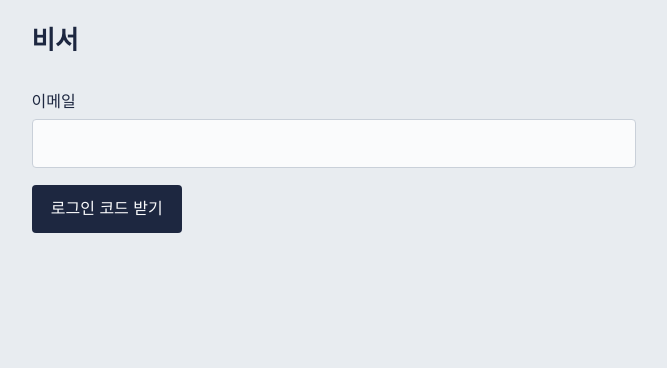
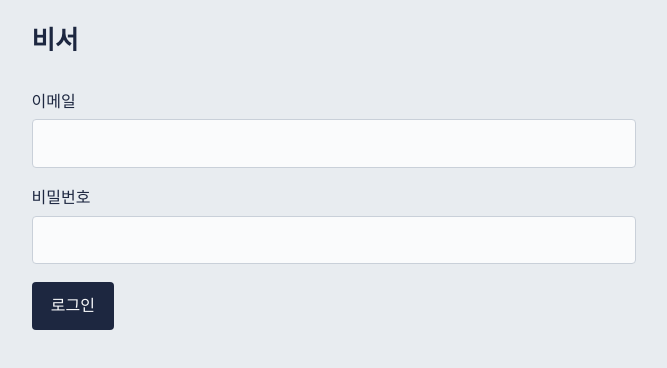
Before and after one commit to minchan-97/secretary, a Next.js app: page /login in a window 1280 px wide. Shown: the top 368 px of the page, without its empty margins (306-973 px from the left). Built offline with nearby package versions, Linux system fonts and the light colour scheme; a web font is replaced by a local one.

Commit message:
Update page.tsx

```diff
--- a/app/login/page.tsx
+++ b/app/login/page.tsx
@@ -4,47 +4,25 @@ import { useState } from 'react';
 import { useRouter } from 'next/navigation';
 import { createClient } from '@/lib/supabase/client';
 
-// 링크 대신 6자리 코드로 로그인한다.
-// 폰에서 홈 화면 앱(PWA)으로 쓸 때, 메일 앱이 링크를 다른 브라우저로 열어
-// 로그인이 풀리는 문제를 피하기 위해서다.
 export default function LoginPage() {
   const router = useRouter();
-  const [step, setStep] = useState<'email' | 'code'>('email');
   const [email, setEmail] = useState('');
-  const [code, setCode] = useState('');
+  const [password, setPassword] = useState('');
   const [busy, setBusy] = useState(false);
   const [error, setError] = useState<string | null>(null);
 
-  async function sendCode(e: React.FormEvent) {
+  async function signIn(e: React.FormEvent) {
     e.preventDefault();
     setBusy(true);
     setError(null);
     const supabase = createClient();
-    const { error } = await supabase.auth.signInWithOtp({
+    const { error } = await supabase.auth.signInWithPassword({
       email: email.trim(),
-      options: { shouldCreateUser: false },
+      password,
     });
     setBusy(false);
     if (error) {
-      setError('코드를 보내지 못했습니다. 등록된 이메일인지 확인해주세요.');
-      return;
-    }
-    setStep('code');
-  }
-
-  async function verify(e: React.FormEvent) {
-    e.preventDefault();
-    setBusy(true);
-    setError(null);
-    const supabase = createClient();
-    const { error } = await supabase.auth.verifyOtp({
-      email: email.trim(),
-      token: code.trim(),
-      type: 'email',
-    });
-    setBusy(false);
-    if (error) {
-      setError('코드가 맞지 않거나 만료됐습니다. 다시 받아주세요.');
+      setError(`로그인하지 못했습니다: ${error.message}`);
       return;
     }
     router.replace('/');
@@ -52,6 +30,7 @@ export default function LoginPage() {
   }
 
   return (
+
     <main>
       <header className="top">
         <h1>비서</h1>
@@ -63,52 +42,32 @@ export default function LoginPage() {
         </p>
       )}
 
-      {step === 'email' ? (
-        <form onSubmit={sendCode}>
+      <form onSubmit={signIn}>
         <label className="field">
           <span>이메일</span>
           <input
             type="email"
-              autoComplete="email"
+            autoComplete="username"
             required
             value={email}
             onChange={(e) => setEmail(e.target.value)}
           />
         </label>
+        <label className="field">
+          <span>비밀번호</span>
+          <input
+            type="password"
+            autoComplete="current-password"
+            required
+            value={password}
+            onChange={(e) => setPassword(e.target.value)}
+          />
+        </label>
+
         <button className="btn-primary" disabled={busy}>
-            {busy ? '보내는 중' : '로그인 코드 받기'}
+          {busy ? '확인하는 중' : '로그인'}
         </button>
       </form>
-      ) : (
-        <form onSubmit={verify}>
-          <label className="field">
-            <span>메일로 받은 6자리 코드</span>
-            <input
-              inputMode="numeric"
-              autoComplete="one-time-code"
-              pattern="[0-9]{6}"
-              maxLength={6}
-              required
-              value={code}
-              onChange={(e) => setCode(e.target.value)}
-            />
-            <small>{email}로 보냈습니다.</small>
-          </label>
-          <button className="btn-primary" disabled={busy}>
-            {busy ? '확인하는 중' : '로그인'}
-          </button>{' '}
-          <button
-            type="button"
-            className="btn-quiet"
-            onClick={() => {
-              setStep('email');
-              setCode('');
-            }}
-          >
-            이메일 다시 입력
-          </button>
-        </form>
-      )}
     </main>
   );
 }
```
Lines whose indentation alone changed are shown as unchanged.
